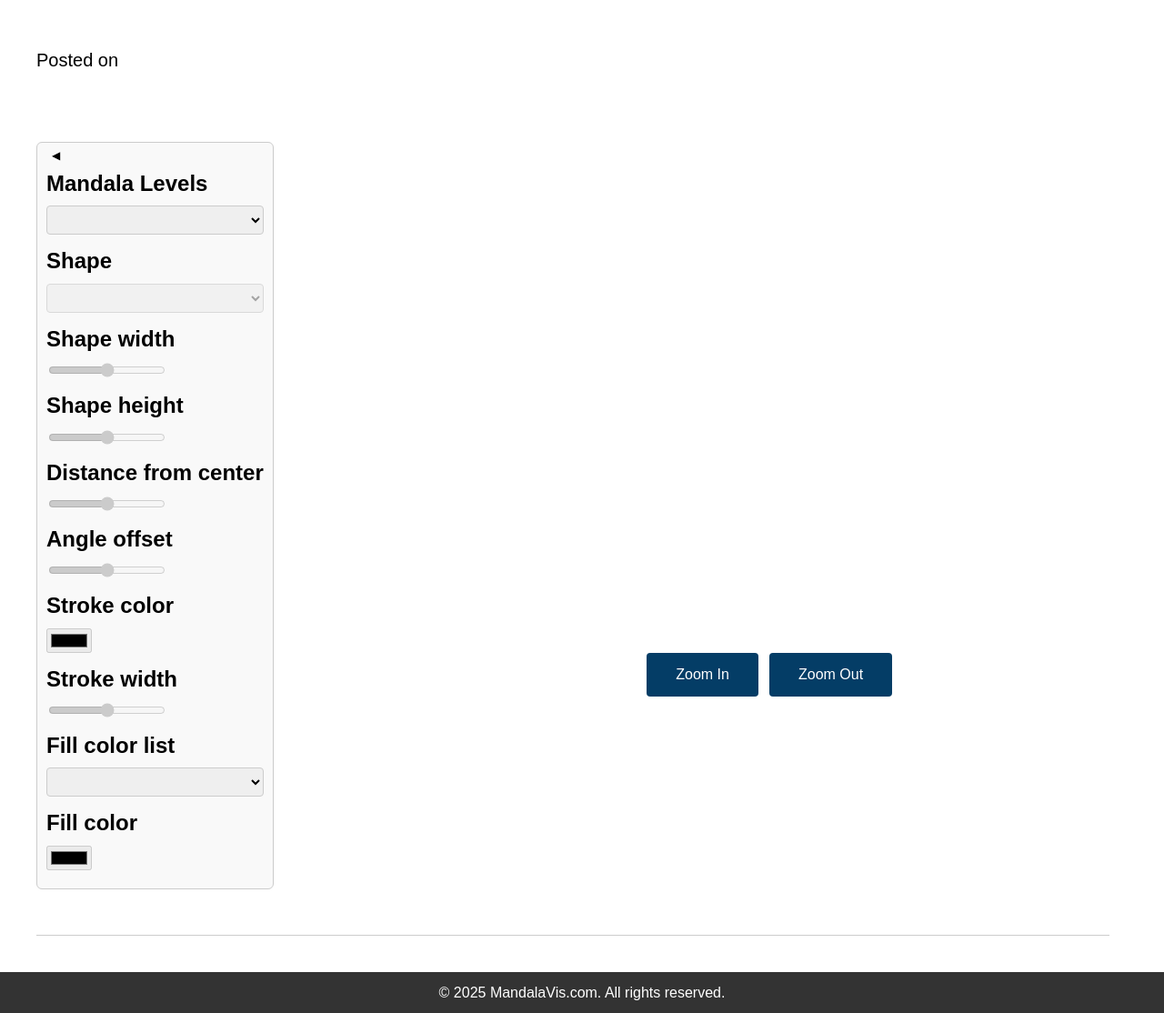
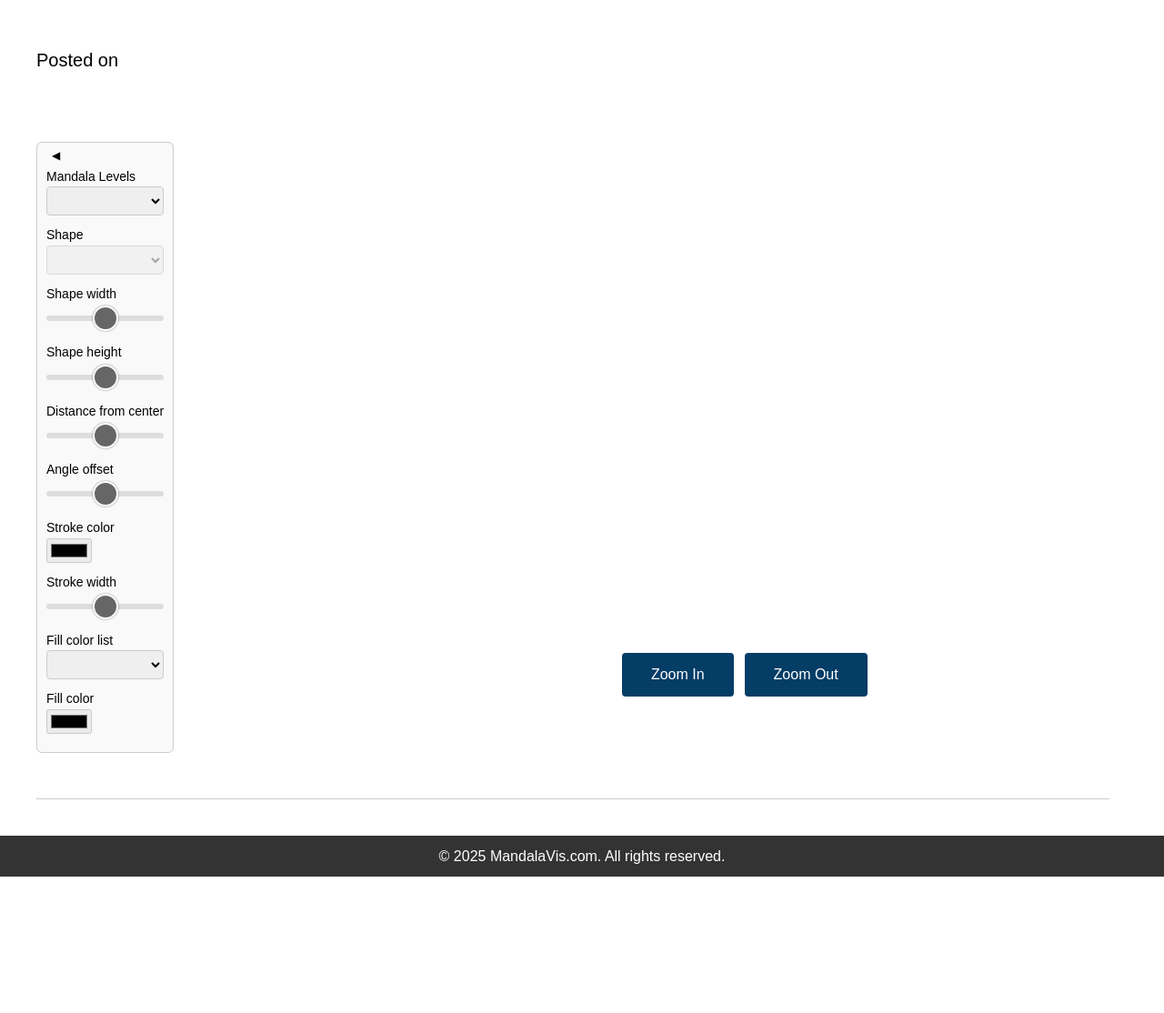
Before and after one commit to mbsmrtic/mandalavis, a Flask app: template app/templates/postv2.html in a window 1280 px wide. Shown: the part 170-1284 px from the top of the page at 91% size. After the commit the page ends 1134 px from the top, so only its background shows below. Run offline with Flask 3, Linux system fonts and the light colour scheme; the template is opened without the code that fills it, so the values that code supplies are empty; parts of the project's set-up code (start-up, migrations or seed data) failed here and were passed over.

Commit message:
style changes on the sliders

```diff
--- a/app/static/css/styles.css
+++ b/app/static/css/styles.css
@@ -69,8 +69,8 @@ nav a {
 }
 
 /* Each dropdown group */
-.controlpanel .field { margin-bottom: 10px;}
-.controlpanel label { display: block; font-weight: bold; margin-bottom: 5px;}
+.controlpanel .field { margin-bottom: 10px;font-size: 14px;}
+.controlpanel label { display: block; font-size: 14px; }
 .controlpanel select {
     width: 100%;
     padding: 6px;
@@ -199,3 +199,55 @@ footer {
     bottom: 0;
     width: 100%;
 }
+
+/* General slider track */
+input[type="range"] {
+  -webkit-appearance: none; /* reset default iOS look */
+  height: 30px;             /* bigger touch area */
+  background: transparent;  /* let track styles show */
+  touch-action: none;       /* avoid page scrolling while dragging */
+  margin: 1px 0;
+}
+
+/* Track */
+input[type="range"]::-webkit-slider-runnable-track {
+  height: 6px;
+  background: #ddd;
+  border-radius: 3px;
+}
+input[type="range"]::-moz-range-track {
+  height: 6px;
+  background: #ddd;
+  border-radius: 3px;
+}
+
+/* Thumb (the draggable knob) */
+input[type="range"]::-webkit-slider-thumb {
+  -webkit-appearance: none;
+  height: 28px;
+  width: 28px;
+  border-radius: 50%;
+  background: #666;
+  border: 2px solid #fff;
+  box-shadow: 0 0 2px rgba(0,0,0,0.5);
+  margin-top: -11px; /* aligns thumb vertically with track */
+}
+input[type="range"]::-moz-range-thumb {
+  height: 28px;
+  width: 28px;
+  border-radius: 50%;
+  background: #666;
+  border: 2px solid #fff;
+  box-shadow: 0 0 2px rgba(0,0,0,0.5);
+}
+
+/* Focus ring (accessibility) */
+input[type="range"]:focus {
+  outline: none;
+}
+input[type="range"]:focus::-webkit-slider-thumb {
+  background: #444;
+}
+input[type="range"]:focus::-moz-range-thumb {
+  background: #444;
+}
```
